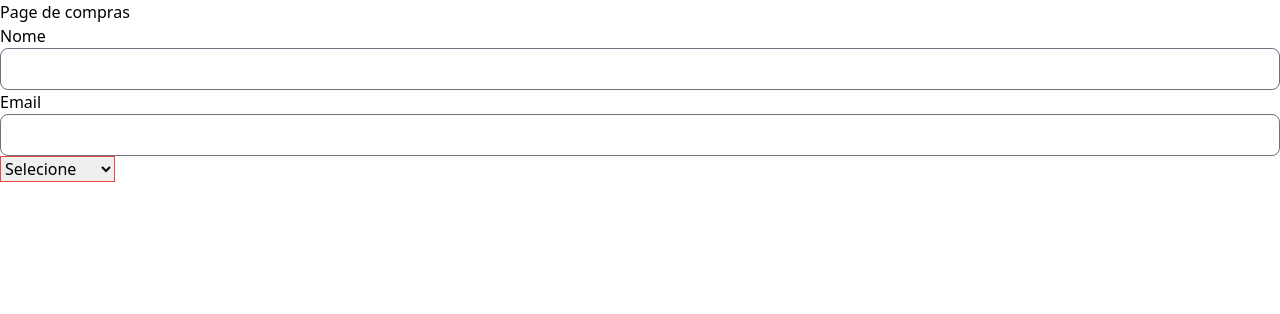
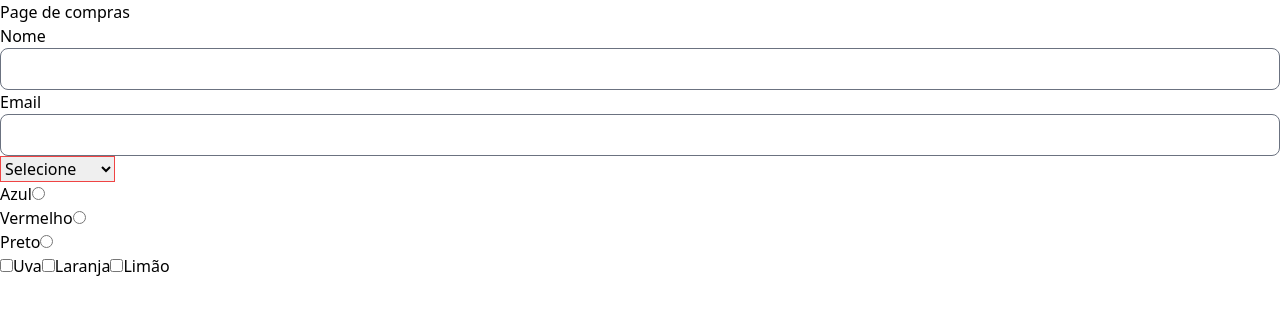
Before and after one commit to daniloaugusto9101/origamid-react, a React (Vite) app: page /compras in a window 1280 px wide. Shown: the top 314 px of the page. Built offline with nearby package versions, Linux system fonts and the light colour scheme.

Commit message:
feat: Componentização do checkbox

```diff
--- a/src/components/Form/FormCompras.jsx
+++ b/src/components/Form/FormCompras.jsx
@@ -1,16 +1,22 @@
 import React from "react";
 import Input from "./Input";
 import Select from "./Select";
+import Radio from "./Radio";
+import Checkbox from "./Checkbox";
 
 const FormCompras = () => {
   const [nome, setNome] = React.useState("");
   const [email, setEmail] = React.useState("");
   const [produto, setProduto] = React.useState("");
+  const [cores, setCores] = React.useState("");
+  const [fruta, setFruta] = React.useState([]);
   return (
     <form>
       <Input id="nome" label="Nome" value={nome} setValue={setNome} />
       <Input id="email" label="Email" value={email} setValue={setEmail} />
       <Select options={["smartphone", "computador"]} value={produto} setValue={setProduto} />
+      <Radio options={["Azul", "Vermelho", "Preto"]} value={cores} setValue={setCores} />
+      <Checkbox options={["Uva", "Laranja", "Limão"]} value={fruta} setValue={setFruta} />
     </form>
   );
 };
--- /dev/null
+++ b/src/components/Form/Radio.jsx
@@ -0,0 +1,16 @@
+import React from "react";
+
+const Radio = ({ options, value, setValue, ...props }) => {
+  return (
+    <>
+      {options.map((option) => (
+        <div key={option}>
+          <label htmlFor="">{option}</label>
+          <input type="radio" value={option} checked={value === option} onChange={({ target }) => setValue(target.value)} {...props} />
+        </div>
+      ))}
+    </>
+  );
+};
+
+export default Radio;
```
